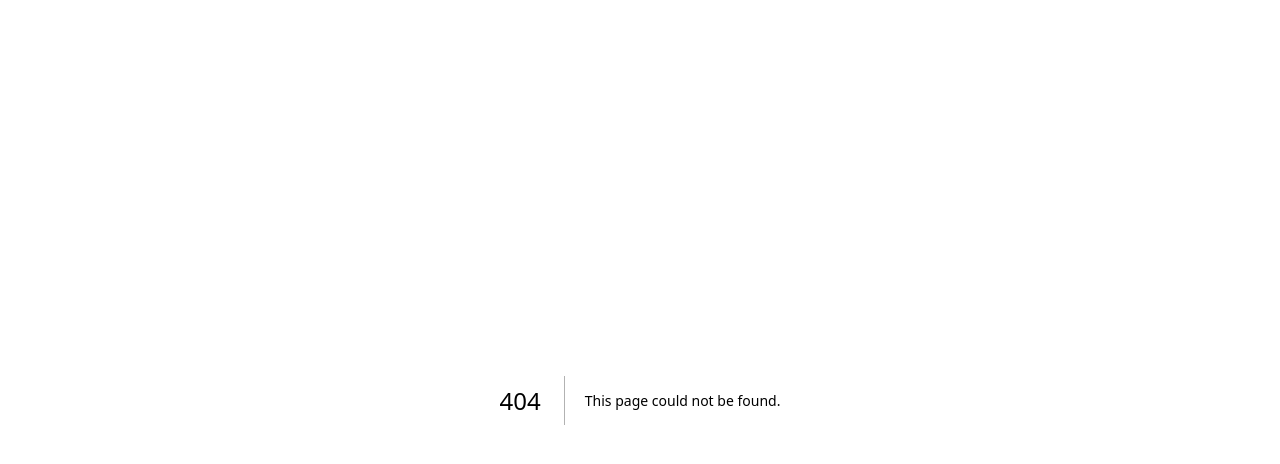
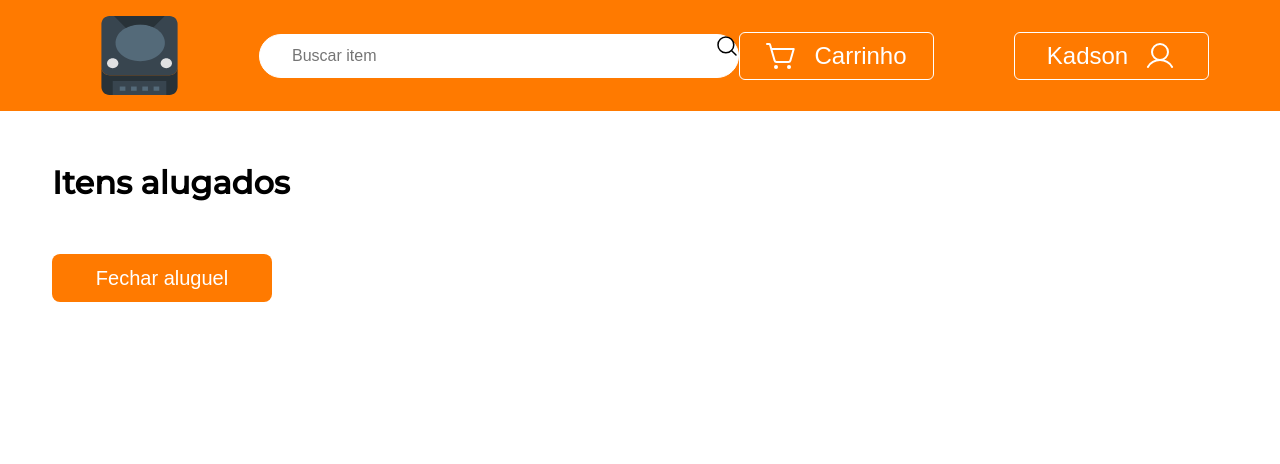
Before and after one commit to gentil-kadson/rental-shop-front, a Next.js app: page /alugueis in a window 1280 px wide. Before the commit this address had no page. Shown: the top 464 px of the page. Built offline with nearby package versions, Linux system fonts and the light colour scheme.

Commit message:
create page 'itens alugados'

```diff
--- /dev/null
+++ b/src/pages/alugueis.tsx
@@ -0,0 +1,15 @@
+import ButtonPrimary from "@/components/ButtonPrimary";
+import Header from "@/components/Header";
+import Title from "@/components/Title";
+
+export default function Alugueis() {
+    return (
+        <>
+            <Header />
+
+            <Title title="Itens alugados" />
+
+            <ButtonPrimary title="Fechar aluguel" />
+        </>
+    )
+}
```
